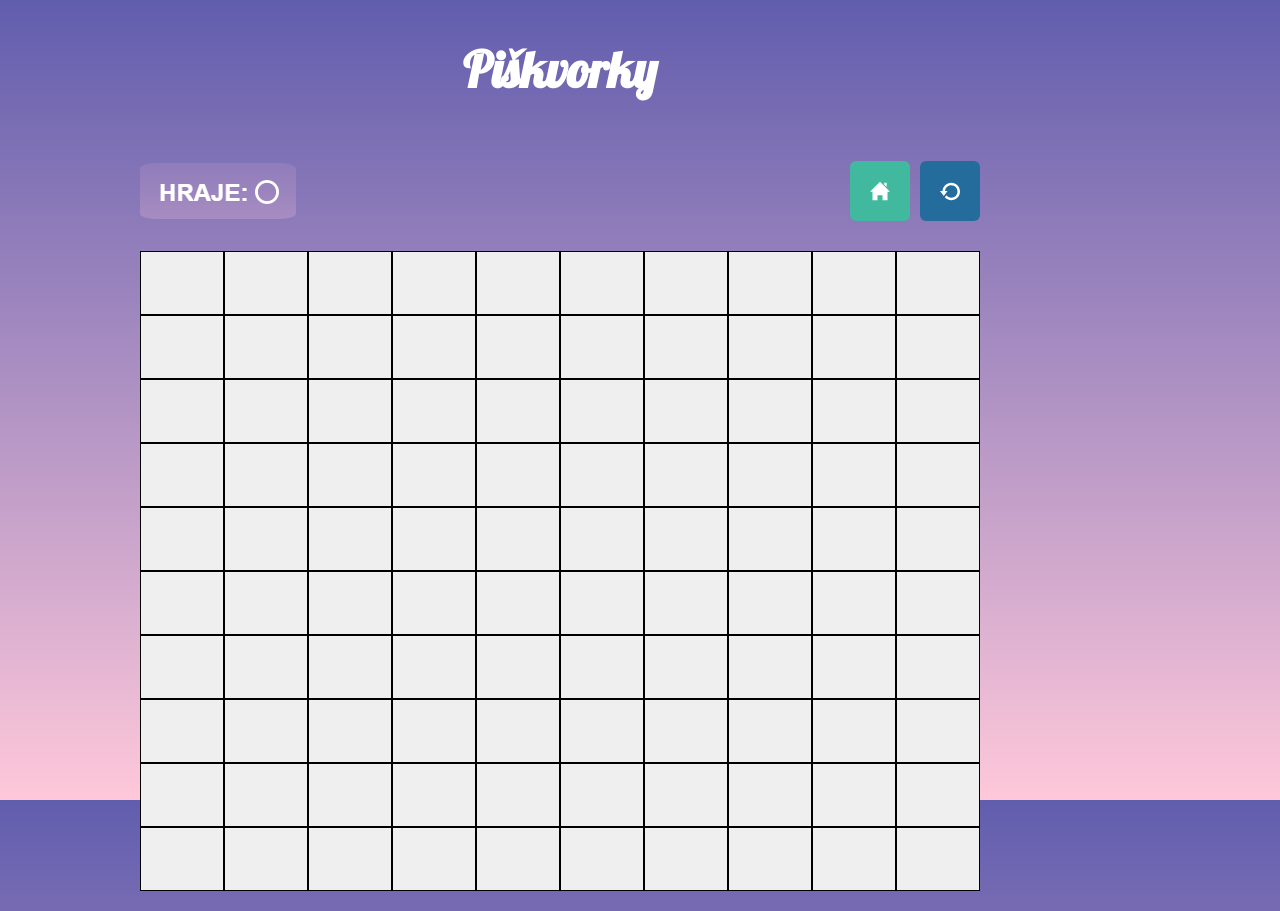
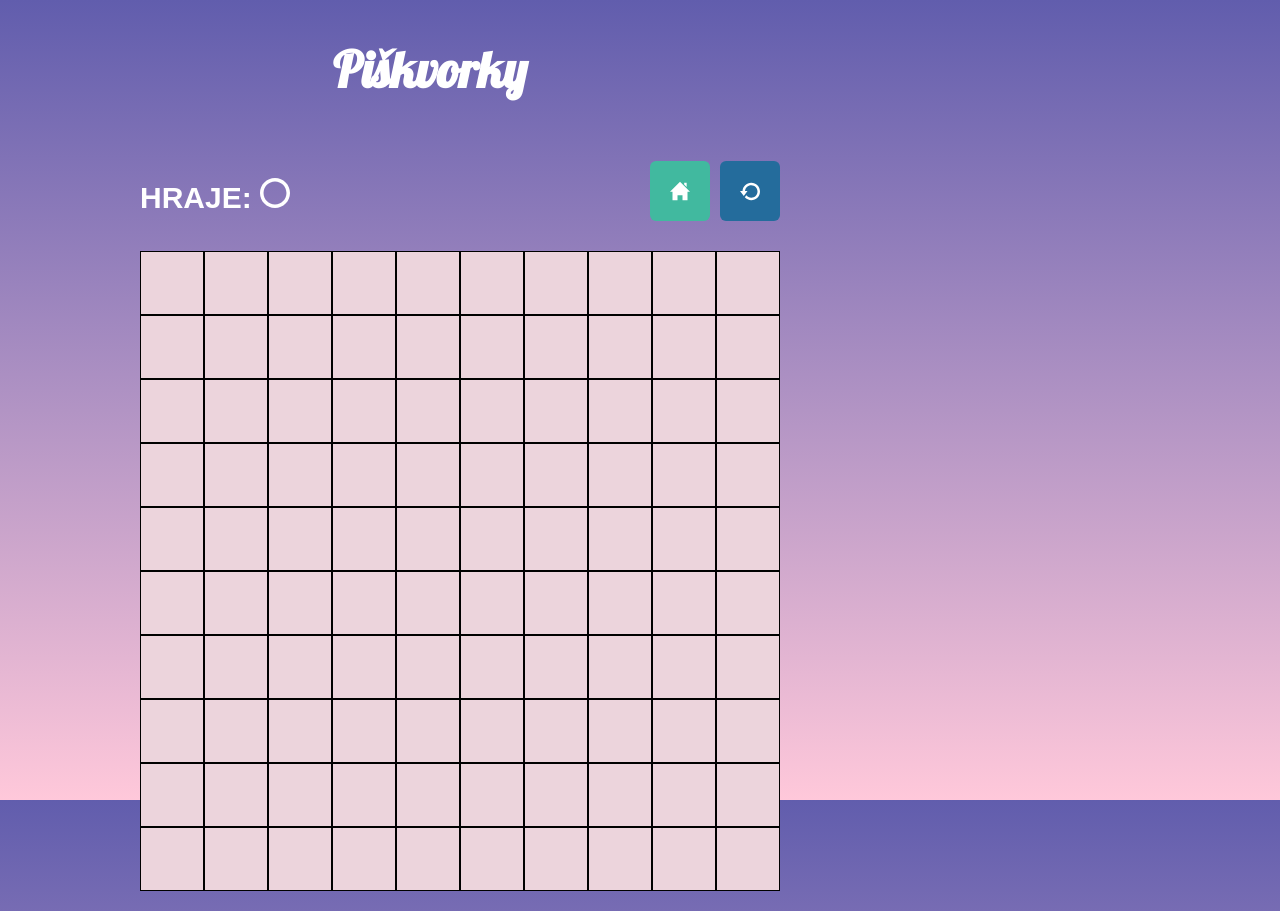
Before and after one commit to IngridHaburaiova/Piskvorky, a plain HTML site: page hra.html in a window 1280 px wide. Drawn offline with Linux system fonts and the light colour scheme.

Commit message:
Lastchanges

```diff
--- a/hra.html
+++ b/hra.html
@@ -10,11 +10,15 @@
 <body>
 <div class="hra">
 
-  <div class=piskvorky>
-  <h1>Piškvorky</h1>
+  <div class="piskvorky">
+  <h1 class="piskvorkyhra" >Piškvorky</h1>
 
   <div class="firstline">
-  <img class = "hraje" src="Ukol-Piskvorky-3-main\zadani\prave-hraje.png" alt="prave-hraje">
+    <div class="hrajekolecko">
+    <p class="hraje">Hraje:
+    <img class="kolečko" src="Ukol-Piskvorky-2-main\podklady\circle.svg" alt="kolečko">
+  </p>
+  </div>
 
   <div class = "homerestart">
   <a href="index.html">
--- a/style.css
+++ b/style.css
@@ -177,31 +177,47 @@ figcaption,
              min-width: 300px;
            }
     }
-  /*
-.hra{
-   display: block;
-   max-width: 80vmin;
-}*/
+
 
 .piskvorky{
   max-width: 120vmin;
+}
+
+.piskvorkyhra{
+  width: 80vmin;
+  text-align: center;
 }
 
     .firstline{
       display: flex;
       justify-content: space-between;
       align-items: center;
-      width: auto;
+      width: 80vmin;
       padding-left: 60px;
       padding-right: 60px;
        }
 
 
        .hraje{
-      width: auto;
-      border-radius: 10%;
-      margin: 0px;
-         }
+      color: white;
+      text-transform: uppercase;
+      font-weight: bold;
+      font-family: Arial, Helvetica, sans-serif;
+      font-size: 30px;
+               }
+
+               .kolečko {
+                  width: 1em;
+                  height: 1em;
+                  margin: 0;
+                  padding-top: 10px;
+                  filter: invert(100%);
+                  display: inline-block;
+                 }
+
+                 .hrajekolecko{
+                   display: flex;
+                 }
 
     .home{
       background-color: rgb(65, 185, 159);
@@ -242,10 +258,11 @@ figcaption,
     margin-right: 60px;
     margin-bottom: 20px;
     height: 80vmin;
-    width: auto;
+    width: 80vmin;
     grid-template-columns: auto auto auto auto auto auto auto auto auto auto;
     grid-template-rows: auto auto auto auto auto auto auto auto auto auto;
-      }
+    color: rgb(221, 175, 190);
+          }
 
     button:hover {
         background-color: white;
@@ -253,4 +270,8 @@ figcaption,
 
              button{
                border: 1px solid black;
+               background-color: rgb(236, 212, 220);
+              width: 8vmin;
+              height: 8vmin;
+              padding: 0;
              }
```
Also changed, not shown: index.html (+1 -1 lines), 1 other file.
